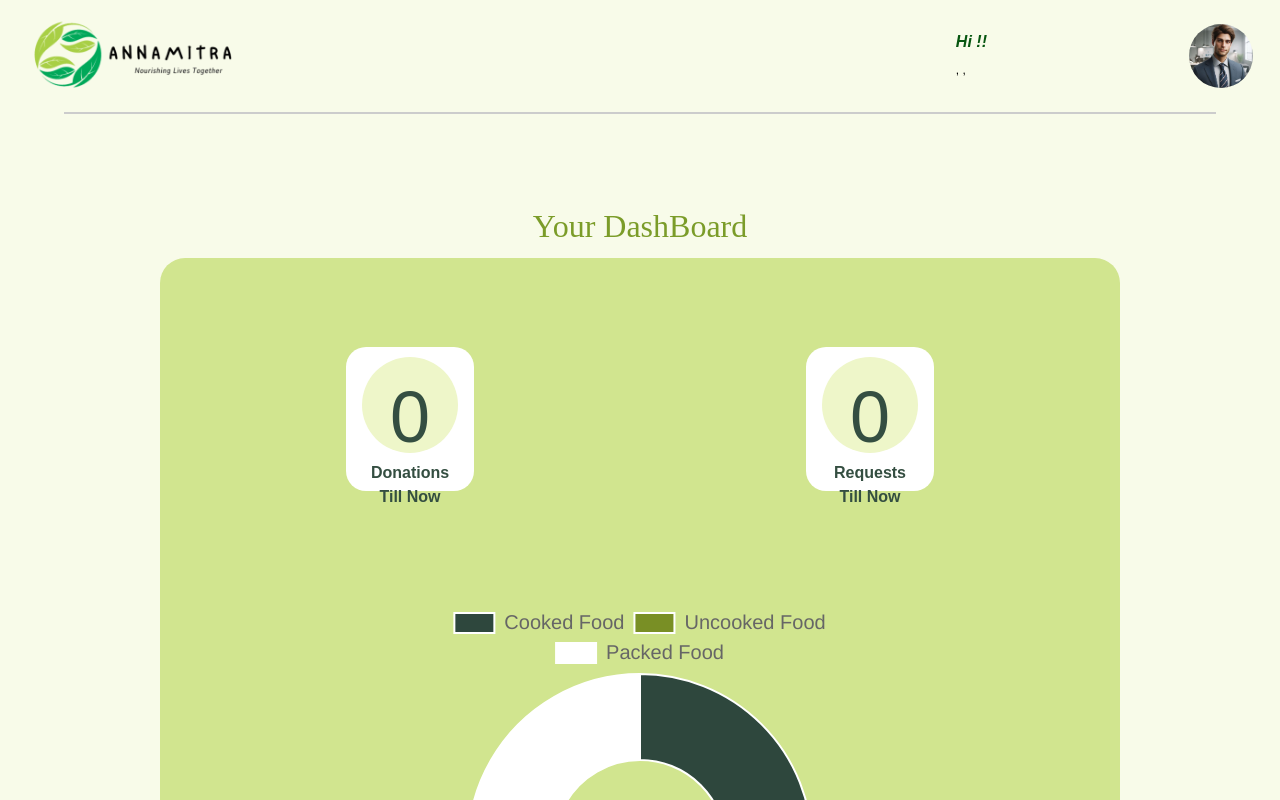
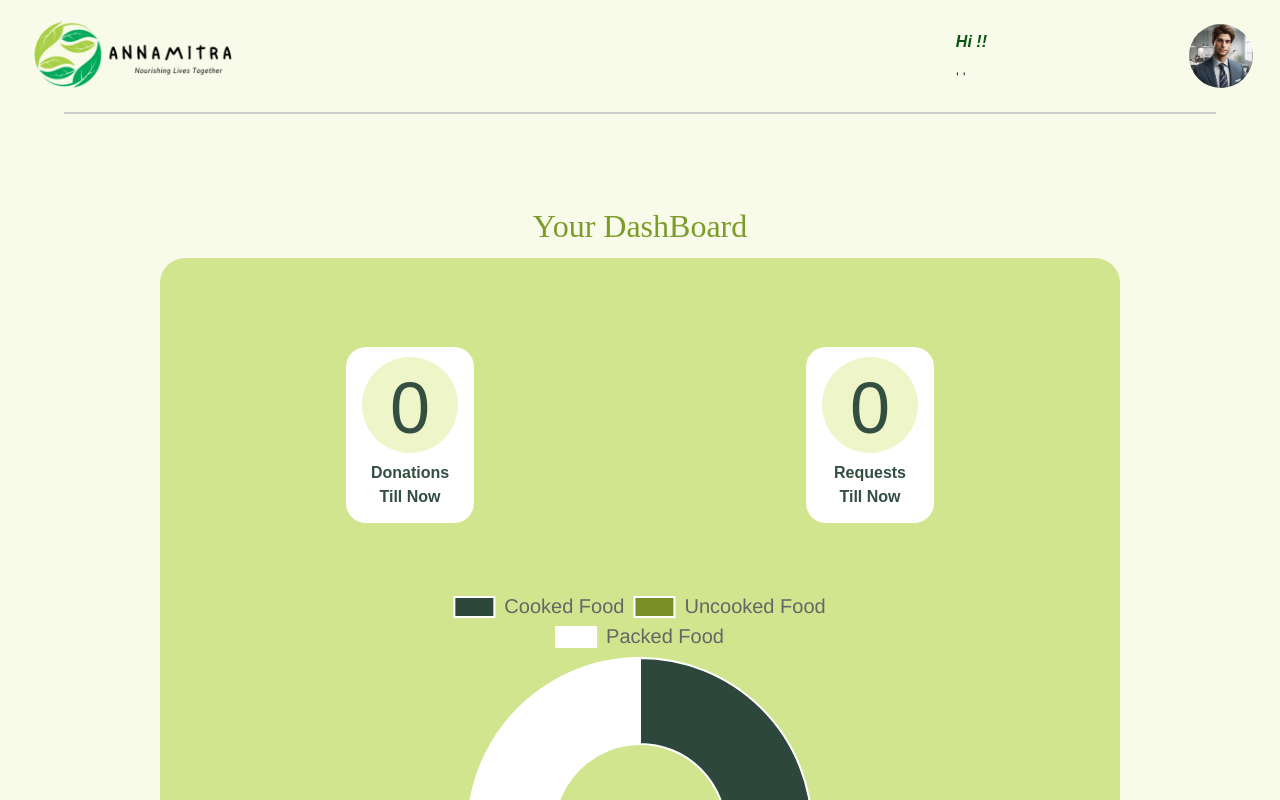
Before and after one commit to krishaga/Annamitra, a React (Vite) app in the folder frontend/: page /dashboard in a window 1280 px wide. Shown: the top 800 px of the page. Built offline with nearby package versions, Linux system fonts and the light colour scheme; no server answers.

Commit message:
revert chart data

```diff
--- a/frontend/src/styles/dashboard.css
+++ b/frontend/src/styles/dashboard.css
@@ -38,7 +38,7 @@
     border-radius: 20px;
     text-align: center;
     transition: transform 0.2s ease-in-out;
-    height: 9rem;
+    height: 11rem;
     margin-top: 0.3rem;
     width: 8rem;
 }
@@ -63,12 +63,14 @@
 }
 
 .circle {
-    display: inline-block;
+    display: flex;
+    justify-content: center;
+    align-items: center;
     width: 6rem;
     height: 6rem;
     background-color: #eef6c9; /* Dark Olive Green */
     border-radius: 50%;
-    margin-bottom: 10px 0; /* Adjusted margin-bottom */
+    margin: auto;
 }
 
 .bottom-btns {
@@ -103,7 +105,6 @@
 }
 
 .second-section {
-    margin-top: 3rem;
     width: 26rem;
     height: 26rem;
 }
```
